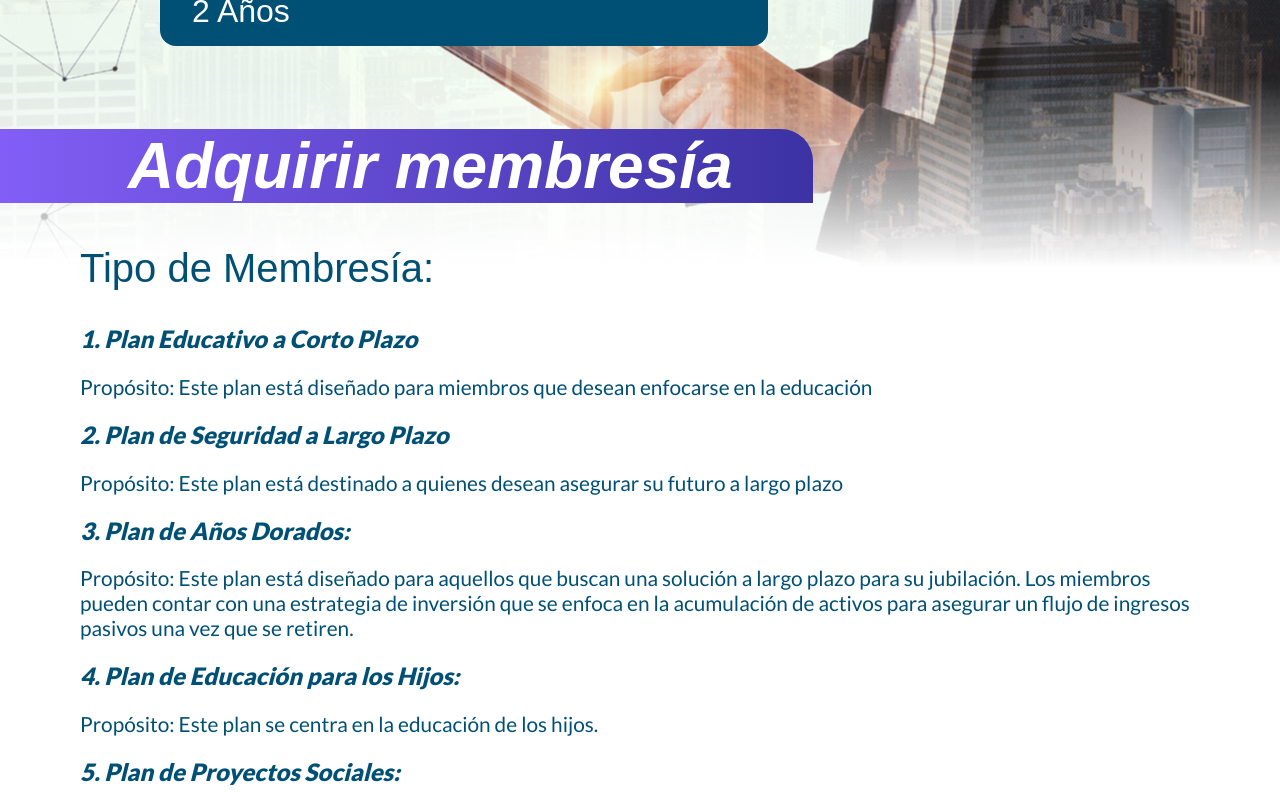
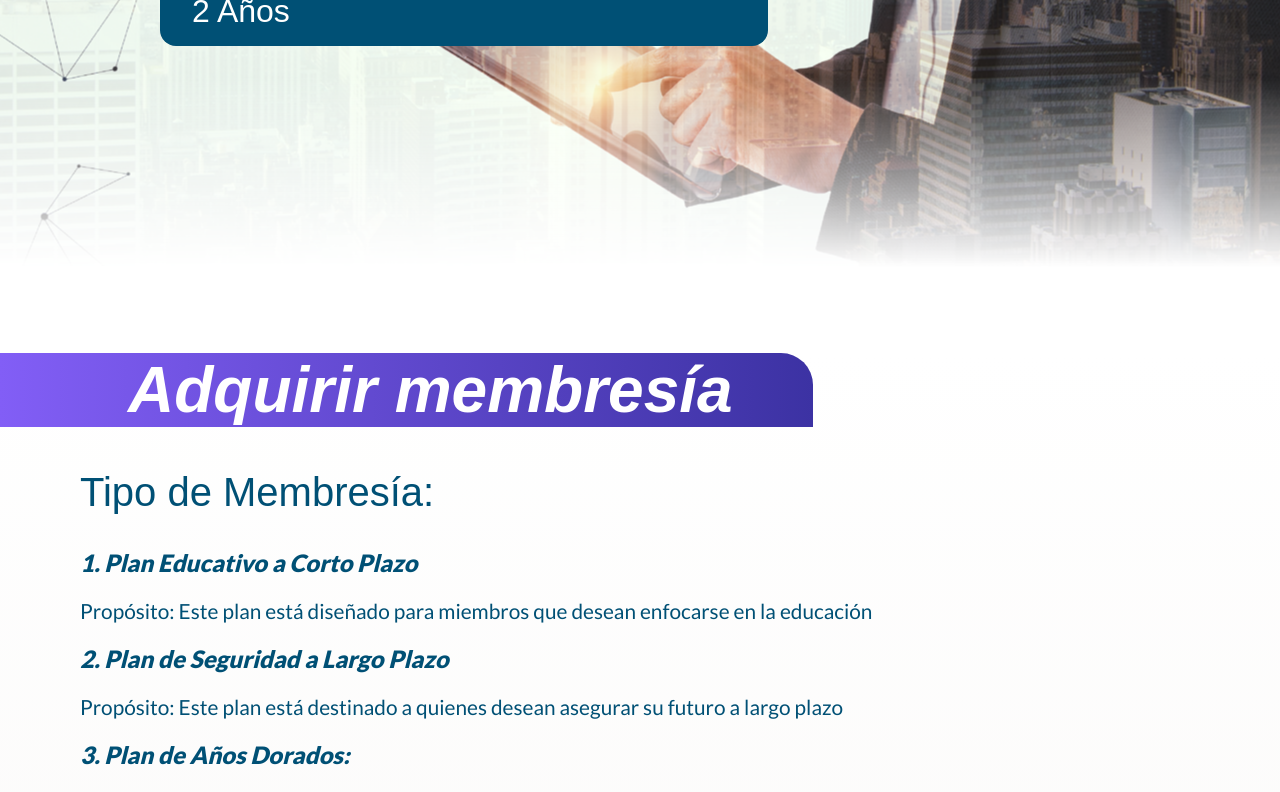
Before and after one commit to ivanmacedonio/SFIpage, a React (Vite) app: page /membresia in a window 1280 px wide. Shown: the part 1000-1792 px from the top of the page. Built offline with nearby package versions, Linux system fonts and the light colour scheme.

Commit message:
fix: membresia page responsive

```diff
--- a/src/styles/Membresia.css
+++ b/src/styles/Membresia.css
@@ -129,12 +129,14 @@ img {
 
 
 .adquirir {
-    max-width: max-content;
+    width: 100%;
+    padding-bottom: 2rem;
     position: relative;
-    bottom: 14rem;
+    background: linear-gradient(to bottom, #ffffff, rgb(250, 249, 248));
 }
 
 .escoge {
+    display: none;
     font-family: 'Lato', sans-serif;
     font-size: 2rem;
     font-weight: 700;
@@ -336,6 +338,9 @@ img {
         padding-top: 1rem;
         padding-bottom: 1rem;
     }
+    .footer{
+        margin-top: 0rem;
+    }
 }
 
 @media only screen and (min-width: 992px) and (max-width: 1199px) {
@@ -432,6 +437,9 @@ img {
         padding-top: 1rem;
         padding-bottom: 1rem;
     }
+    .footer{
+        margin-top: 0rem;
+    }
   }
 
   @media only screen and (min-width: 1200px) and (max-width: 1700px) {
```
